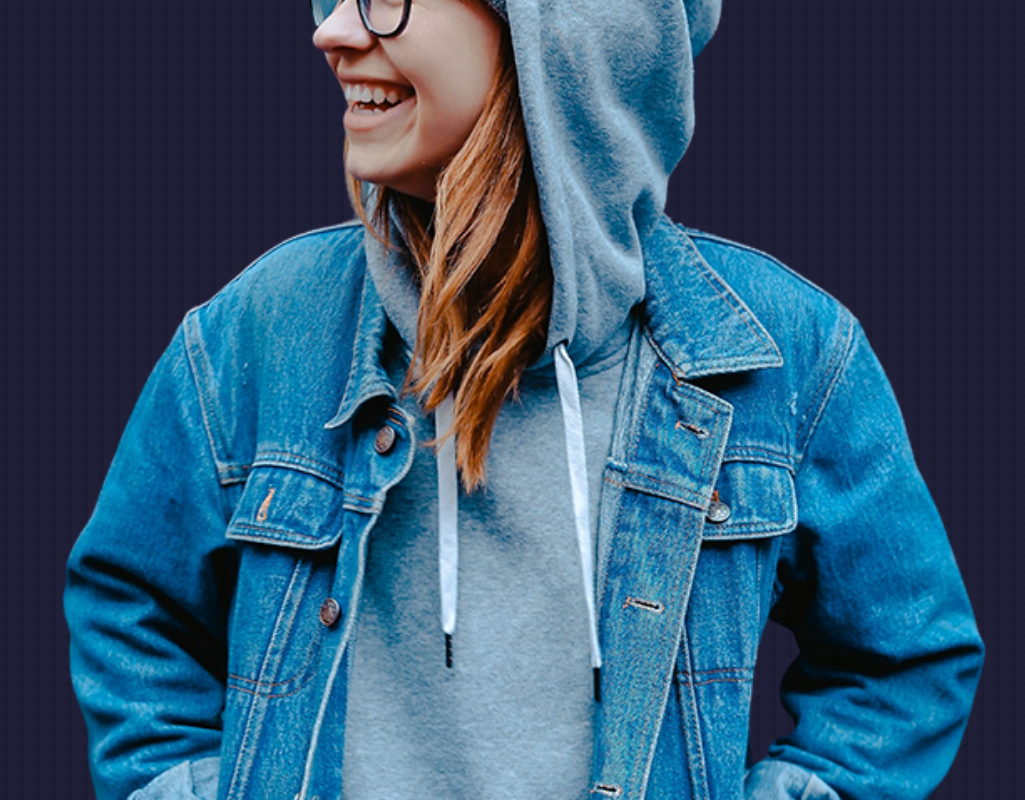
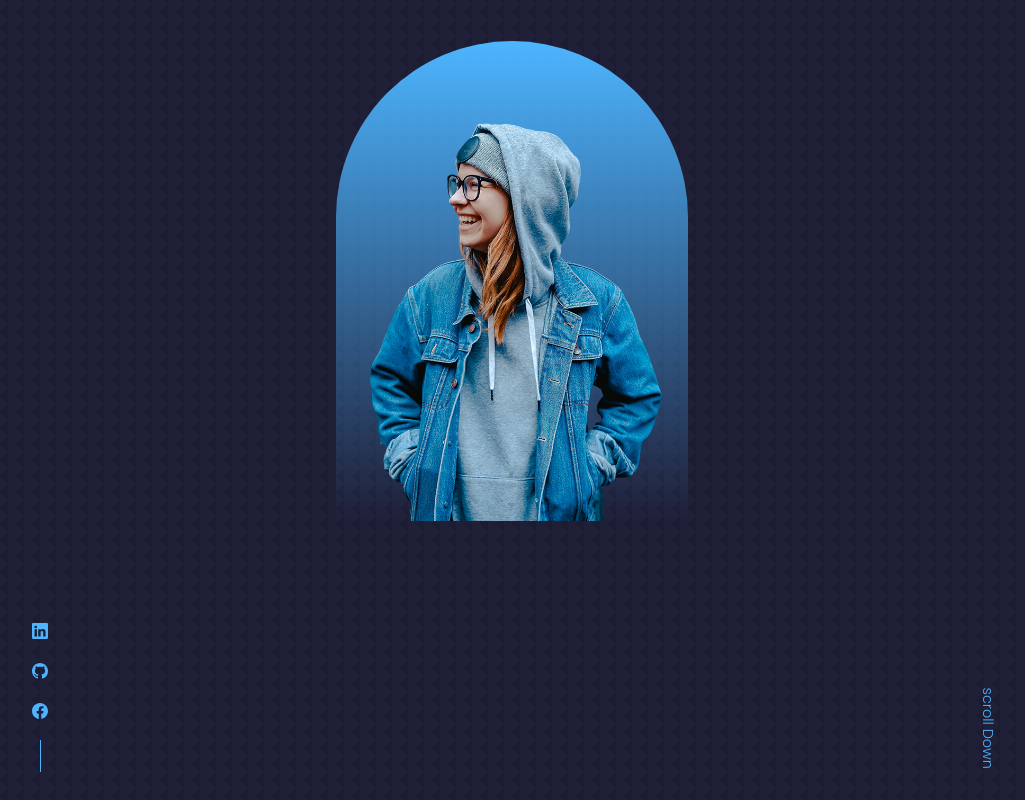
Before and after one commit to ghozlene/protfolio-with-react, a React (Create React App) app: page / in a window 1280 px wide. Shown: the part 380-1180 px from the top of the page, without its empty margins (128-1153 px from the left). Built offline with nearby package versions, Linux system fonts and the light colour scheme.

Commit message:
styling the header section

```diff
--- a/package.json
+++ b/package.json
@@ -8,6 +8,7 @@
     "@testing-library/user-event": "^13.5.0",
     "react": "^18.2.0",
     "react-dom": "^18.2.0",
+    "react-icons": "^4.4.0",
     "react-scripts": "5.0.1",
     "web-vitals": "^2.1.4"
   },
--- a/src/components/header/Header.css
+++ b/src/components/header/Header.css
@@ -0,0 +1,77 @@
+header {
+	height: 150vh;
+	padding-top: 7rem;
+	overflow: hidden;
+}
+
+.header__container {
+	text-align: center;
+	height: 100%;
+	position: relative;
+}
+/*******FOR CTA*****/
+.cta {
+	margin: 2.5rem;
+	display: flex;
+	gap: 1.2rem;
+	justify-content: center;
+}
+
+/********SOCIALs********/
+
+.header__socials {
+	display: flex;
+	flex-direction: column;
+	align-items: center;
+	gap: 0.8rem;
+	position: absolute;
+	left: 0;
+	bottom: 3rem;
+}
+
+.header__socials::after {
+	content: '';
+	width: 1px;
+	height: 2rem;
+	background-color: var(--color-primary);
+}
+
+/********IMAGE********/
+.me {
+	background: linear-gradient(var(--color-primary), transparent);
+	width: 22rem;
+	height: 30rem;
+	position: absolute;
+	left: calc(50% - 11rem);
+	margin-top: 4rem;
+	border-radius: 12rem 12rem 0 0;
+	overflow: hidden;
+	padding: 5rem 1.5rem 1.5rem 1.5rem;
+}
+
+/***scroll Down****/
+
+.scroll__down {
+	position: absolute;
+	right: -2.3rem;
+	bottom: 5rem;
+	transform: rotate(90deg);
+	font-weight: 300;
+	font-size: 0.9rem;
+}
+
+@media screen and (max-width: 1024px) {
+	header {
+		height: 100vh;
+	}
+}
+
+@media screen and (max-width: 600px) {
+	header {
+		height: 130vh;
+	}
+	.header__socials,
+	.scroll__down {
+		display: none;
+	}
+}
--- a/src/components/header/Header.jsx
+++ b/src/components/header/Header.jsx
@@ -2,6 +2,7 @@
 import './Header.css';
 import CTA from './CTA';
 import ME from '../../assets/me.png';
+import HeaderSocial from './HeaderSocial';
 const Header = () => {
 	return (
 		<header>
@@ -10,7 +11,11 @@
 				<h1>Ghozlene Mohamed Achref</h1>
 				<h5 className='text-light'>Full Stack developer</h5>
 				<CTA />
-				<img src={ME} alt='me' />
+				<HeaderSocial />
+				<div className='me'>
+					<img src={ME} alt='me' />
+				</div>
+
 				<a href='#contact' className='scroll__down'>
 					scroll Down
 				</a>
--- /dev/null
+++ b/src/components/header/HeaderSocial.jsx
@@ -0,0 +1,21 @@
+import React from 'react';
+import { BsLinkedin } from 'react-icons/bs';
+import { BsGithub } from 'react-icons/bs';
+import { BsFacebook } from 'react-icons/bs';
+const HeaderSocial = () => {
+	return (
+		<div className='header__socials'>
+			<a href='https://linkedin.com' target='_blank' rel='noreferrer'>
+				<BsLinkedin />
+			</a>
+			<a href='https://github.com' target='_blank' rel='noreferrer'>
+				<BsGithub />
+			</a>
+			<a href='https://facebook.com' target='_blank' rel='noreferrer'>
+				<BsFacebook />
+			</a>
+		</div>
+	);
+};
+
+export default HeaderSocial;
--- a/src/index.css
+++ b/src/index.css
@@ -33,7 +33,6 @@
 }
 
 body {
-	font-family: 'Montserrat', sans-serif;
 	font-family: 'Poppins', sans-serif;
 	background-color: var(--color-bg);
 	color: var(--color-white);
```
Also changed, not shown: 1 other file (tests, documents, lock files or other folders).
